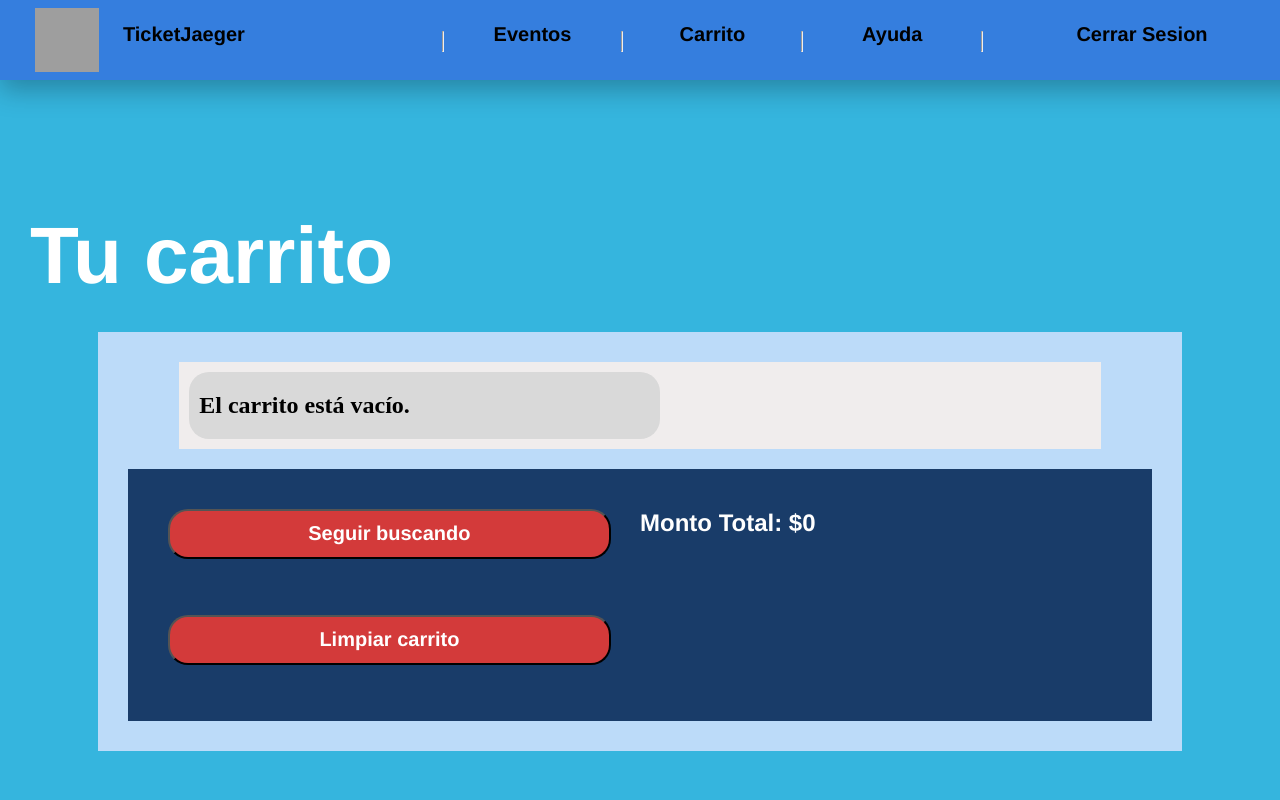
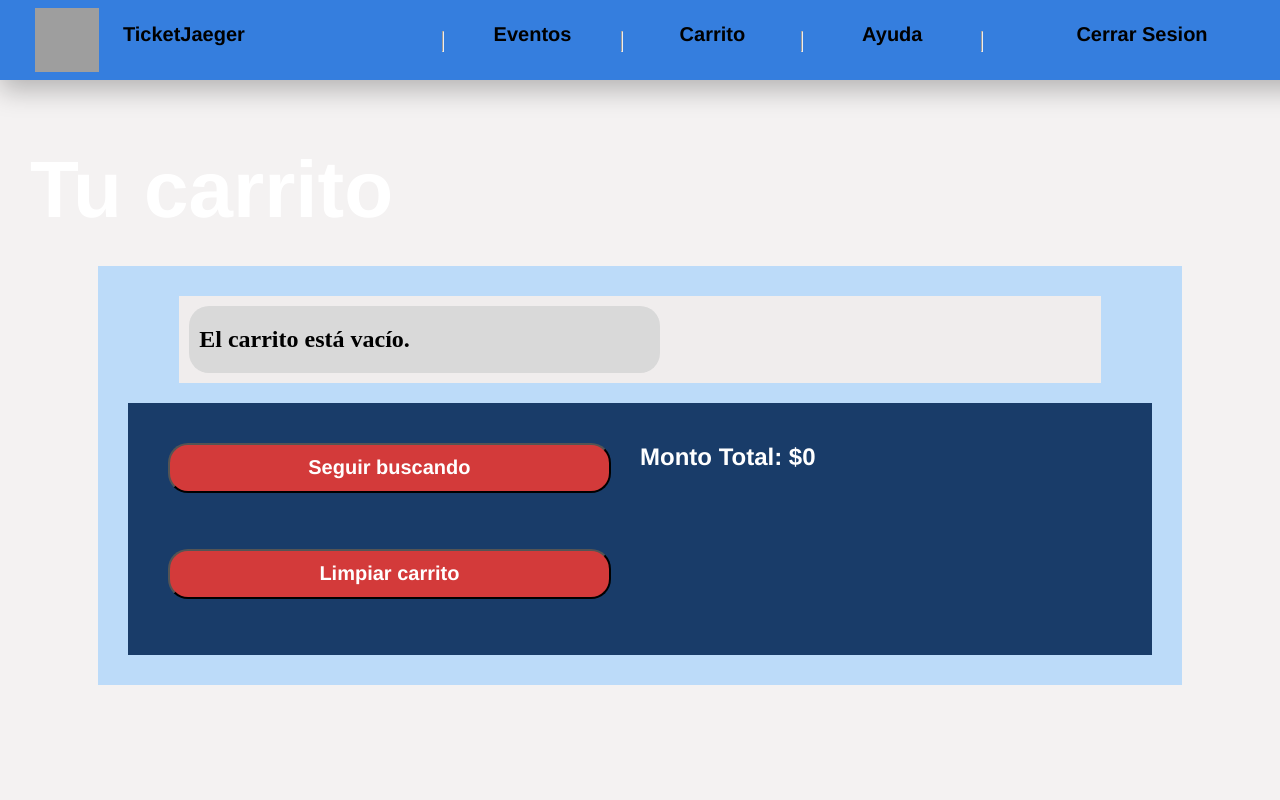
Before and after one commit to metodosformalesds/t3_mfds_2023, a Django app: page /comprador/carrito/ in a window 1280 px wide; the page is wider, and only the part inside the window is pictured. Run offline with Django 4.2, Linux system fonts and the light colour scheme; a user stored in the database is signed in; data comes from the database, SQL or seed files in the repository; both versions use the stored data as it was after the commit; some libraries are stand-ins or nearby versions; grey boxes are pictures that could not be loaded.

Commit message:
Nuevo estilo carrito

```diff
--- a/Tickets_Project/TicketOn/static/TicketOn/Carrito.css
+++ b/Tickets_Project/TicketOn/static/TicketOn/Carrito.css
@@ -1,9 +1,10 @@
 /*---------------------------------Menu de navegacion---------------------------------*/
 body {
-    margin: 0px;
-    box-sizing: border-box;
-    background: #35b5de;
-  }
+  margin: 0px;
+  box-sizing: border-box;
+  /*background: #35b5de;*/
+  background-color: #F4F2F2;
+}
   .margen {
     margin-top: 5%;
   }
@@ -89,7 +90,7 @@ h1{
     font-size: 80px;
     font-family: "Franklin Gothic Medium", "Arial Narrow", Arial, sans-serif;
     margin:30px;
-    margin-top: 130px;
+    margin-top: 0px;
     color:white;
 }
 
--- a/Tickets_Project/TicketOn/views.py
+++ b/Tickets_Project/TicketOn/views.py
@@ -198,7 +198,7 @@ def carrito(request):
     # Obtener todos los tickets en el carrito
     tickets_en_carrito = carrito.tickets.all()
     montofinal = sum(ticket.precio for ticket in tickets_en_carrito)
-    print("Valor de montofinal:", montofinal)
+
 
     return render(request, 'Comprador/Carrito.html', {'tickets_en_carrito': tickets_en_carrito, 'montofinal': montofinal})
 
```
Also changed, not shown: Tickets_Project/db.sqlite3.
